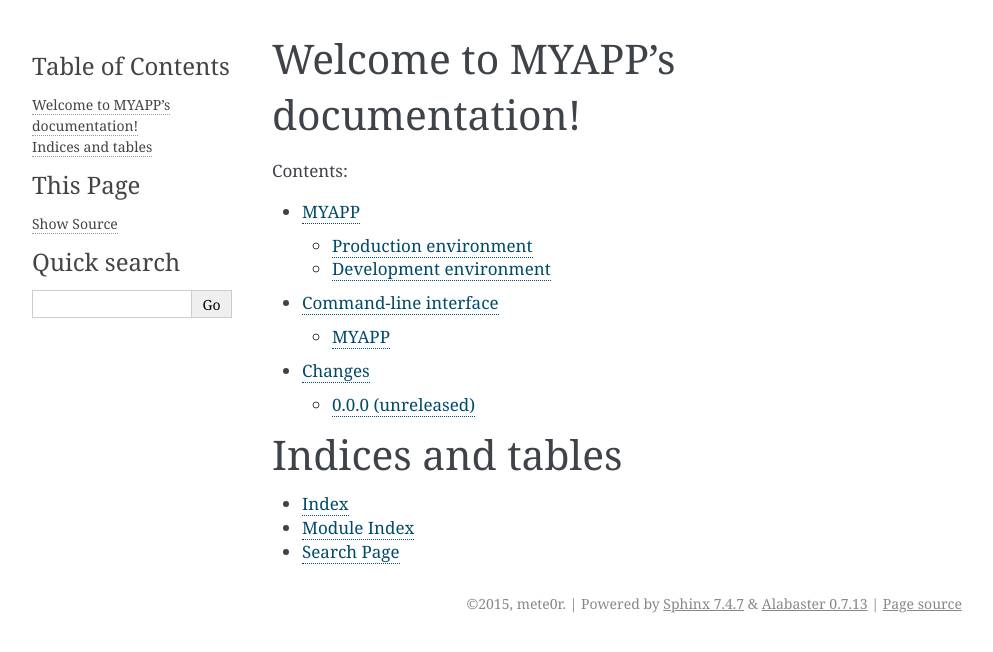
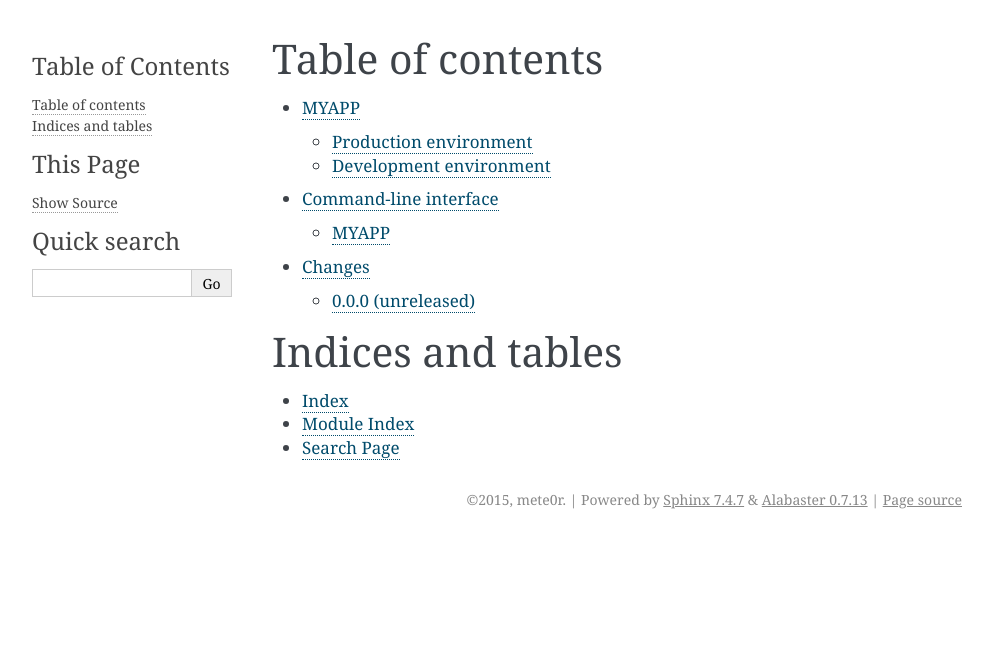
Before and after one commit to mete0r/babel-lingua-chameleon, a Sphinx documentation site: the page built from docs/index.rst, in a window 1280 px wide. Shown: the top 652 px of the page, without its empty margins (148-1141 px from the left). Built offline with Sphinx 7.4.7, drawn with Linux system fonts in a browser that asks for light colours.

Commit message:
docs: minor modification

```diff
--- a/README.rst
+++ b/README.rst
@@ -6,6 +6,8 @@
 
 Production environment
 ----------------------
+
+To setup production environment::
 
    python bootstrap-virtualenv.py
 
--- a/docs/conf.py
+++ b/docs/conf.py
@@ -1,6 +1,6 @@
 # -*- coding: utf-8 -*-
 #
-# MYAPP documentation build configuration file, created by
+# Documentation build configuration file, created by
 # sphinx-quickstart on Mon Nov 30 18:51:11 2015.
 #
 # This file is execfile()d with the current directory set to its
--- a/docs/index.rst
+++ b/docs/index.rst
@@ -1,12 +1,9 @@
-.. MYAPP documentation master file, created by
-   sphinx-quickstart on Mon Nov 30 18:51:11 2015.
+.. documentation master file, created by sphinx-quickstart on Mon Nov 30 18:51:11 2015.
    You can adapt this file completely to your liking, but it should at least
    contain the root `toctree` directive.
 
-Welcome to MYAPP's documentation!
-=================================
-
-Contents:
+Table of contents
+=================
 
 .. toctree::
    :maxdepth: 2
```
